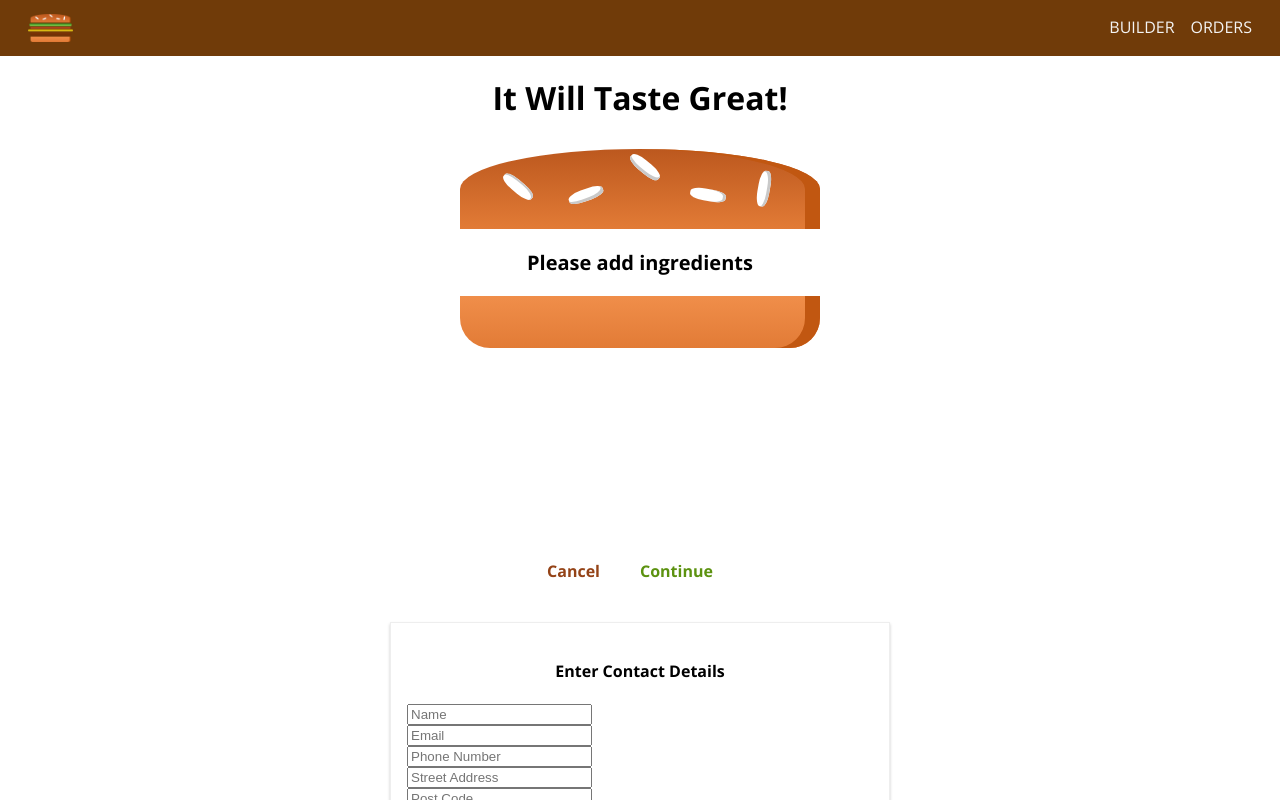
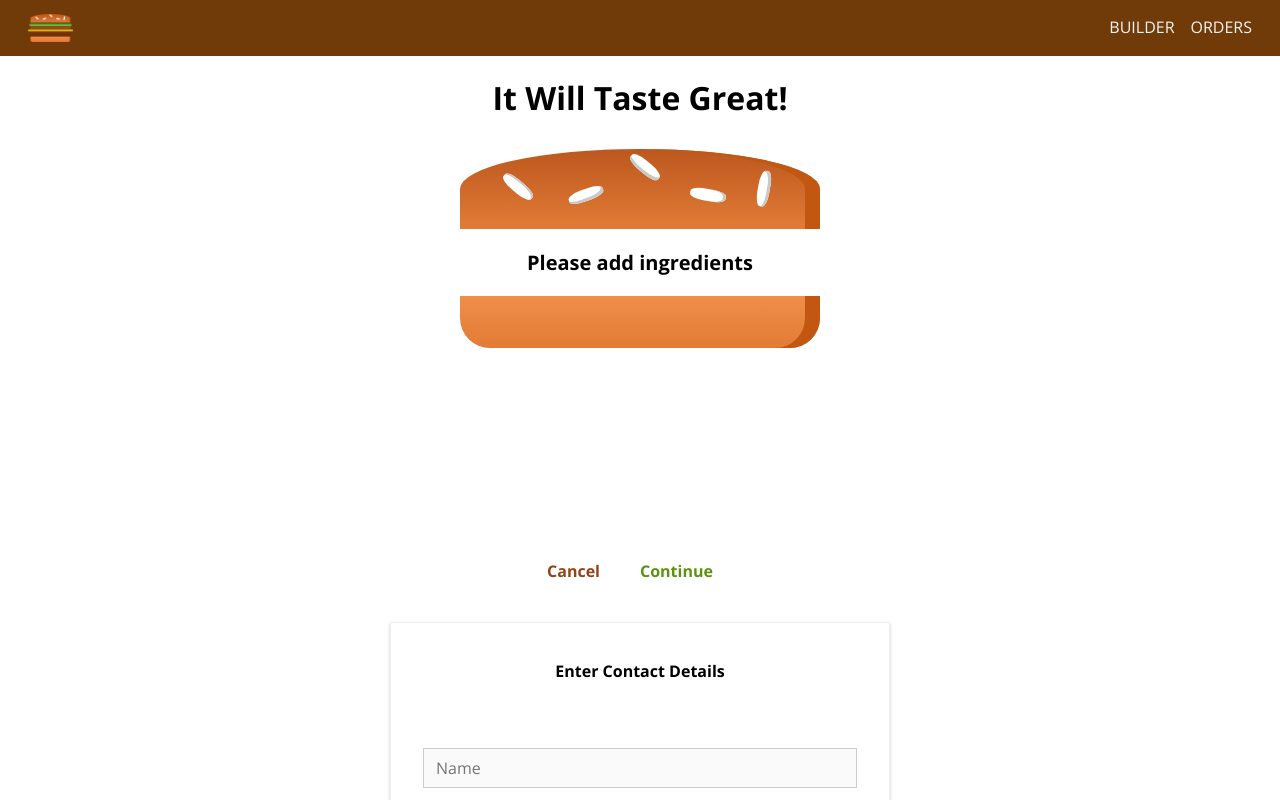
Before and after one commit to catwalkghost/burger-builder, a React (Create React App) app: page /checkout in a window 1280 px wide. Both pictures are taken after a click on the button "Continue". Shown: the top 800 px of the page. Built offline with nearby package versions, Linux system fonts and the light colour scheme.

Commit message:
forms and form validation in progress

```diff
--- /dev/null
+++ b/src/components/UI/Input/Input.css
@@ -0,0 +1,28 @@
+.input {
+    width: 100%;
+    padding: 1rem;
+    box-sizing: border-box;
+}
+
+.label {
+    display: block;
+    font-weight: bold;
+    margin-bottom: .5rem;
+}
+
+.input-element {
+    outline: none;
+    border: 1px solid #ccc;
+    background-color: #fafafa;
+    font: inherit;
+    padding: .5rem .75rem;
+    display: block;
+    width: 100%;
+    box-sizing: border-box;
+}
+
+.input-element:focus {
+    outline: none;
+    background-color: #fff;
+    border: 1px solid #40A4c8;
+}
--- /dev/null
+++ b/src/components/UI/Input/Input.js
@@ -0,0 +1,61 @@
+import React from 'react'
+import './Input.css'
+
+const input = (props) => {
+
+    const { label, tag, elementType, elementConfig, value, changed } = props
+    let inputElement = null
+
+    switch (elementType) {
+        case ('input'):
+            inputElement =
+                <input
+                    className='input-element'
+                    {...elementConfig}
+                    value={value}
+                    onChange={changed} />
+            break
+        case ('textarea'):
+            inputElement =
+                <textarea
+                    className='input-element'
+                    {...elementConfig}
+                    value={value}
+                    onChange={changed} />
+            break
+        case ('select'):
+            inputElement = (
+                <select
+                    className='input-element'
+                    value={value}
+                    onChange={changed}>
+                    {elementConfig.options.map(option => (
+                        <option
+                            key={option.value}
+                            value={option.value}>
+                            {option.display}
+                        </option>
+                    ))}
+                 </select>
+            )
+            break
+        default:
+            inputElement =
+                <input
+                    className='input-element'
+                    {...elementConfig}
+                    value={value}
+                    onChange={changed} />
+    }
+
+
+    return (
+        <div className='input'>
+            <label className='label'>{label}</label>
+            {inputElement}
+        </div>
+        )
+
+}
+
+export default input
--- a/src/containers/Checkout/ContactData/ContactData.css
+++ b/src/containers/Checkout/ContactData/ContactData.css
@@ -8,10 +8,6 @@
     box-sizing: border-box;
 }
 
-.input {
-    display: block;
-}
-
 @media (min-width: 600px) {
     .contact-data {
         width: 500px;
--- a/src/containers/Checkout/ContactData/ContactData.js
+++ b/src/containers/Checkout/ContactData/ContactData.js
@@ -5,17 +5,63 @@ import './ContactData.css'
 import api from '../../../api-orders'
 import Button from '../../../components/UI/Button/Button'
 import Spinner from '../../../components/UI/Spinner/Spinner'
+import Input from '../../../components/UI/Input/Input'
 
 class ContactData extends Component {
 
     state = {
-        name: '',
-        email: '',
-        address: {
-            street: '',
-            postCode: '',
+        orderForm: {
+           name: {
+               elementType: 'input',
+               elementConfig: {
+                   type: 'text',
+                   placeholder: 'Name',
+                   value: '',
+               }
+           },
+           email: {
+               elementType: 'input',
+               elementConfig: {
+                   type: 'email',
+                   placeholder: 'Email',
+                   value: '',
+               }
+           },
+           street: {
+               elementType: 'input',
+               elementConfig: {
+                   type: 'text',
+                   placeholder: 'Street Address',
+                   value: '',
+               }
+           },
+           postCode: {
+               elementType: 'input',
+               elementConfig: {
+                   type: 'text',
+                   placeholder: 'Post Code',
+                   value: '',
+               }
+           },
+           country:  {
+               elementType: 'input',
+               elementConfig: {
+                   type: 'text',
+                   placeholder: 'Name',
+                   value: '',
+               }
+           },
+           deliveryMethod: {
+                elementType: 'select',
+                elementConfig: {
+                    options: [
+                        { value: 'delivery', display: 'Deliver to Me' },
+                        { value: 'pick-up', display: 'I\'ll pick up' }
+                    ],
+                },
+                value: '',
+           },
         },
-        phone: '',
         loading: false,
     }
 
@@ -30,15 +76,7 @@ class ContactData extends Component {
         const order = {
             ingredients,
             price: price,
-            customer: {
-                name: 'Alice DeVille',
-                address: {
-                    street: '32B Berriman Road',
-                    postCode: 'N4 3LB',
-                    country: 'UK'
-                },
-                email: 'test@test.com'
-            },
+
             delivery: 'ASAP'
         }
         api.post('/orders.json', order)
@@ -54,17 +92,52 @@ class ContactData extends Component {
         console.log(ingredients)
     }
 
+    inputChangedHandler = (e, inputId) => {
+        const { orderForm } = this.state
+        console.log(e.target.value)
+        const updatedOrderForm = {
+            ...orderForm
+        }
+        // Creating a clone so the state is not mutated
+        const updatedFormEl = {
+            ...updatedOrderForm[inputId]
+        }
+        updatedFormEl.value = e.target.value
+        updatedOrderForm[inputId] = updatedFormEl
+
+        this.setState({
+            orderForm: updatedOrderForm
+        })
+    }
+
     render () {
+        const { orderForm, loading } = this.state
+        const formElementsArray = []
+        for (let key in orderForm) {
+            formElementsArray.push({
+                id: key,
+                config: orderForm[key]
+            })
+        }
+
         return (
             <div className='contact-data'>
                 <h4>Enter Contact Details</h4>
-                {!this.state.loading
-                    ? (<form>
-                        <input type='text' className='input' name='name' placeholder='Name' />
-                        <input type='email' className='input' name='email' placeholder='Email' />
-                        <input type='tel' className='input' name='phone' placeholder='Phone Number' />
-                        <input type='text' className='input' name='street-address' placeholder='Street Address' />
-                        <input type='text' className='input' name='post-code' placeholder='Post Code' />
+                {!loading
+                    ? (<form style={{ width: '100%', boxSizing: 'border-box', position: 'relative', display: 'block' }}>
+                        {
+                            formElementsArray.map(formEl => {
+                                const { id, config: { elementType, elementConfig, value } } = formEl
+                                return (
+                                    <Input
+                                        key={id}
+                                        elementType={elementType}
+                                        elementConfig={elementConfig}
+                                        value={value}
+                                        changed={() => this.inputChangedHandler(id)} />
+                                )
+                            })
+                        }
                         <Button
                             buttonType='success'
                             clicked={this.orderHandler}>
```
